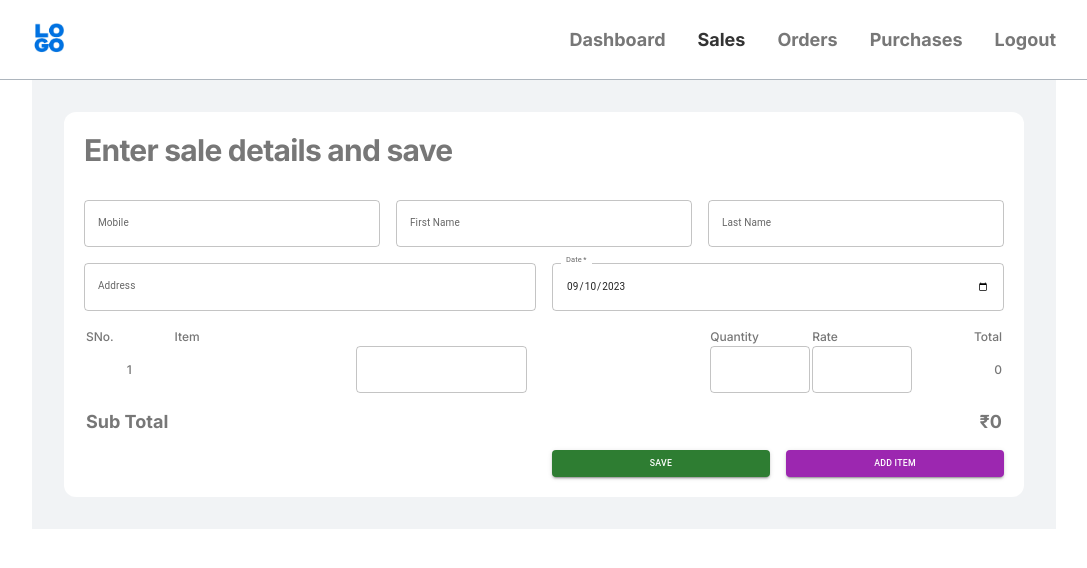
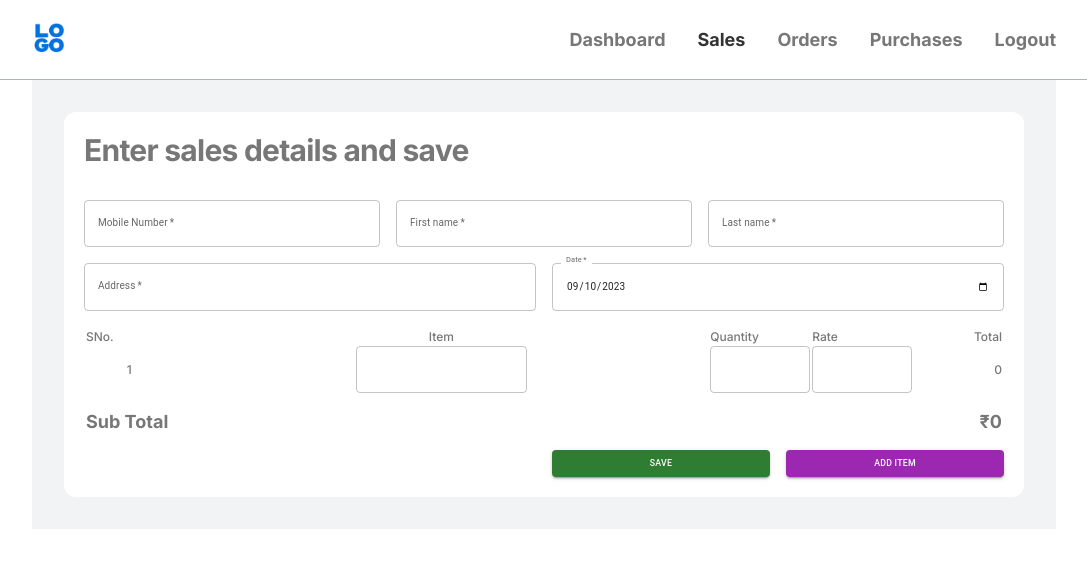
Before and after one commit to Subhash106/rkv-sales, a React app: page /sales in a window 1280 px wide. Shown: the top 568 px of the page, without its empty margins (96-1183 px from the left). Built offline with nearby package versions, Linux system fonts and the light colour scheme; no server answers; sample sign-in values are in the browser's storage.

Commit message:
Added Hindi support to sales form and validation schema on sales form

```diff
--- a/src/components/Sales/form.js
+++ b/src/components/Sales/form.js
@@ -2,9 +2,11 @@ import { func, object, shape } from 'prop-types';
 import React, { useEffect } from 'react';
 import Button from '@mui/material/Button';
 import TextField from '@mui/material/TextField';
+import { useTranslation } from 'react-i18next';
 
 const SalesFormFields = props => {
-  const { values, handleChange, setFieldValue, handleSubmit } = props;
+  const { t } = useTranslation();
+  const { values, handleChange, setFieldValue, handleSubmit, errors, touched } = props;
   const { mobile, firstName, lastName, address, items, subTotal, date } = values;
 
   useEffect(() => {
@@ -21,20 +23,37 @@ const SalesFormFields = props => {
     setFieldValue('items', itemsCopy);
   };
 
+  const errorHandling = fieldName => {
+    const error = touched?.[fieldName] && !!errors?.[fieldName];
+    const helperText = touched?.[fieldName] && errors?.[fieldName];
+    return { error, helperText };
+  };
+
   return (
     <div className="sales-form bg-white">
       <div className="row col-md-1">
-        <h1 className="heading-primary">Enter sale details and save</h1>
+        <h1 className="heading-primary">{t('sales.title')}</h1>
       </div>
       <div className="row col-md-3 col-sm-1">
-        <TextField variant="outlined" onChange={handleChange} value={mobile} id="mobile" name="mobile" label="Mobile" />
+        <TextField
+          variant="outlined"
+          onChange={handleChange}
+          value={mobile}
+          id="mobile"
+          name="mobile"
+          label={t('sales.mobile')}
+          required={true}
+          {...errorHandling('mobile')}
+        />
         <TextField
           variant="outlined"
           onChange={handleChange}
           value={firstName}
           id="firstName"
           name="firstName"
-          label="First Name"
+          label={t('sales.firstName')}
+          required={true}
+          {...errorHandling('firstName')}
         />
         <TextField
           variant="outlined"
@@ -42,7 +61,9 @@ const SalesFormFields = props => {
           value={lastName}
           id="lastName"
           name="lastName"
-          label="Last Name"
+          label={t('sales.lastName')}
+          required={true}
+          {...errorHandling('lastName')}
         />
       </div>
       <div className="row col-md-2">
@@ -52,7 +73,9 @@ const SalesFormFields = props => {
           value={address}
           id="address"
           name="address"
-          label="Address"
+          label={t('sales.address')}
+          required={true}
+          {...errorHandling('address')}
         />
         <TextField
           variant="outlined"
@@ -63,7 +86,7 @@ const SalesFormFields = props => {
           pattern="\d{4}-\d{2}-\d{2}"
           id="date"
           name="date"
-          label="Date"
+          label={t('sales.date')}
         />
       </div>
 
@@ -71,18 +94,18 @@ const SalesFormFields = props => {
         <table>
           <thead>
             <tr>
-              <th className="text-left">SNo.</th>
-              <th className="text-left">Item</th>
-              <th className="text-left quantity">Quantity</th>
-              <th className="text-left rate">Rate</th>
-              <th className="text-right">Total</th>
+              <th className="text-left">{t('sales.serialNumber')}</th>
+              <th className="text-center">{t('sales.item')}</th>
+              <th className="text-left quantity">{t('sales.quantity')}</th>
+              <th className="text-left rate">{t('sales.rate')}</th>
+              <th className="text-right">{t('sales.total')}</th>
             </tr>
           </thead>
           <tbody>
             {items.map((el, index) => (
               <tr key={index}>
                 <th>{index + 1}</th>
-                <th>
+                <th className="text-center">
                   <TextField
                     variant="outlined"
                     onChange={handleChange}
@@ -90,6 +113,7 @@ const SalesFormFields = props => {
                     id={`items[${index}].item`}
                     name={`items[${index}].item`}
                     type="text"
+                    required={true}
                   />
                 </th>
                 <th>
@@ -101,6 +125,7 @@ const SalesFormFields = props => {
                     id={`items[${index}].quantity`}
                     name={`items[${index}].quantity`}
                     type="number"
+                    required={true}
                   />
                 </th>
                 <th>
@@ -112,6 +137,7 @@ const SalesFormFields = props => {
                     id={`items[${index}].rate`}
                     name={`items[${index}].rate`}
                     type="number"
+                    required={true}
                   />
                 </th>
                 <th className="text-right">{el.rate * el.quantity}</th>
@@ -119,7 +145,7 @@ const SalesFormFields = props => {
             ))}
             <tr>
               <th colSpan={3} className="text-left sub-total">
-                Sub Total
+                {t('sales.subTotal')}
               </th>
               <th colSpan={2} className="text-right sub-total">
                 &#8377;{subTotal}
@@ -132,10 +158,10 @@ const SalesFormFields = props => {
         <div />
         <div className="row col-md-2">
           <Button color="success" variant="contained" onClick={() => handleSubmit(values)} className="btn-gray">
-            Save
+            {t('sales.save')}
           </Button>
           <Button color="secondary" variant="contained" onClick={() => addItemHandler()}>
-            Add Item
+            {t('sales.addItem')}
           </Button>
         </div>
       </div>
@@ -148,7 +174,9 @@ SalesFormFields.propTypes = {
   handleChange: func,
   setFieldValue: func,
   handleSubmit: func,
-  resetForm: func
+  resetForm: func,
+  errors: shape(object),
+  touched: shape(object)
 };
 
 export default SalesFormFields;
--- a/src/components/Sales/index.js
+++ b/src/components/Sales/index.js
@@ -1,13 +1,16 @@
 import { Formik } from 'formik';
 import moment from 'moment';
-// import Yup from 'yup';
+import * as Yup from 'yup';
 import React from 'react';
+import { useTranslation } from 'react-i18next';
+
 import { useStoreOrdersMutation } from '../../services/base';
 import { DB, isOffline } from '../shared/utilities';
 import SalesFormFields from './form';
 import './style.css';
 
 const Sales = () => {
+  const { t } = useTranslation();
   const [addOrder] = useStoreOrdersMutation();
   const formData = {
     date: moment().format('YYYY-MM-DD'),
@@ -19,12 +22,16 @@ const Sales = () => {
     subTotal: 0
   };
 
-  //   const getValidationSchema = () =>
-  //     Yup.object().shape({
-  //       firstName: Yup.string().min(2, 'Too Short!').max(50, 'Too Long!').required('Required'),
-  //       lastName: Yup.string().min(2, 'Too Short!').max(50, 'Too Long!').required('Required'),
-  //       mobile: Yup.number().min(10, 'Too Short!').max(10, 'Too Long!').required('Required')
-  //     });
+  const getValidationSchema = () => {
+    const required = t('required');
+
+    return Yup.object().shape({
+      firstName: Yup.string().min(2, 'Too Short!').max(50, 'Too Long!').required(required),
+      lastName: Yup.string().min(2, 'Too Short!').max(50, 'Too Long!').required(required),
+      mobile: Yup.string().min(10, 'Too Short!').max(10, 'Too Long!').required(required),
+      address: Yup.string().min(2, 'Too Short!').max(50, 'Too Long!').required(required)
+    });
+  };
 
   const submitHandler = async payload => {
     if (!isOffline()) {
@@ -44,6 +51,7 @@ const Sales = () => {
     <div className="sales">
       <Formik
         initialValues={formData}
+        validationSchema={getValidationSchema()}
         onSubmit={(values, { resetForm }) => {
           submitHandler(values);
           resetForm({ ...formData, items: [] });
--- a/src/i18n.js
+++ b/src/i18n.js
@@ -10,6 +10,7 @@ i18n
     resources: {
       en: {
         translations: {
+          required: 'Required',
           login: {
             chooseLanguage: 'Choose Language',
             title: 'Login',
@@ -33,11 +34,28 @@ i18n
               salesCount: 'Sales Count',
               totalSales: 'Total Sales'
             }
+          },
+          sales: {
+            title: 'Enter sales details and save',
+            firstName: 'First name',
+            lastName: 'Last name',
+            mobile: 'Mobile Number',
+            address: 'Address',
+            date: 'Date',
+            serialNumber: 'SNo.',
+            total: 'Total',
+            subTotal: 'Sub Total',
+            item: 'Item',
+            quantity: 'Quantity',
+            rate: 'Rate',
+            save: 'Save',
+            addItem: 'Add Item'
           }
         }
       },
       hi: {
         translations: {
+          required: 'आवश्यक',
           login: {
             chooseLanguage: 'भाषा चुनें',
             title: 'लॉग इन',
@@ -61,6 +79,22 @@ i18n
               salesCount: 'बिक्री गणना',
               totalSales: 'कुल बिक्री'
             }
+          },
+          sales: {
+            title: 'बिक्री विवरण दर्ज करें और सहेजें',
+            firstName: 'पहला नाम',
+            lastName: 'उपनाम',
+            mobile: 'मोबाइल नंबर',
+            address: 'पता',
+            date: 'तारीख',
+            serialNumber: 'क्र.सं.',
+            total: 'कुल',
+            subTotal: 'उप योग',
+            item: 'समान',
+            quantity: 'मात्रा',
+            rate: 'दर',
+            save: 'जोड़ना',
+            addItem: 'नया समान जोड़ें'
           }
         }
       }
```
Also changed, not shown: 1 other file (tests, documents, lock files or other folders).
